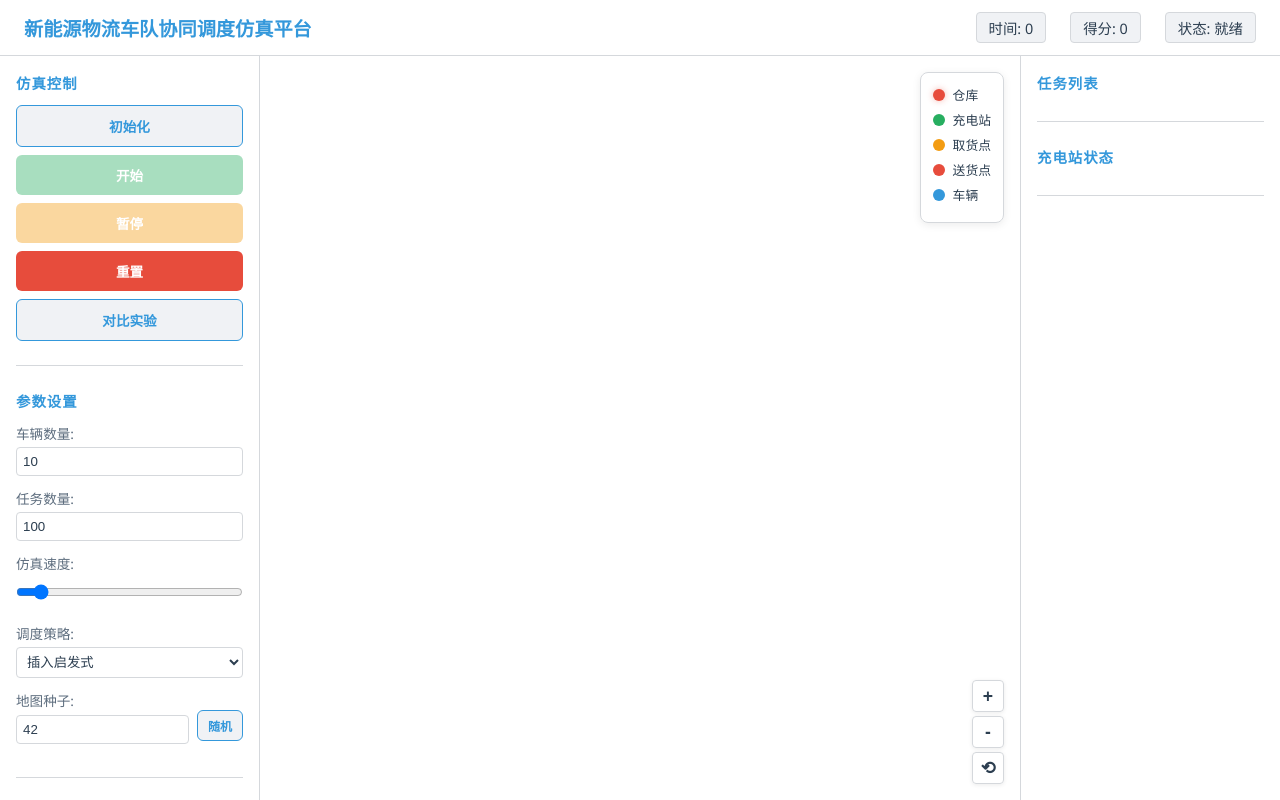
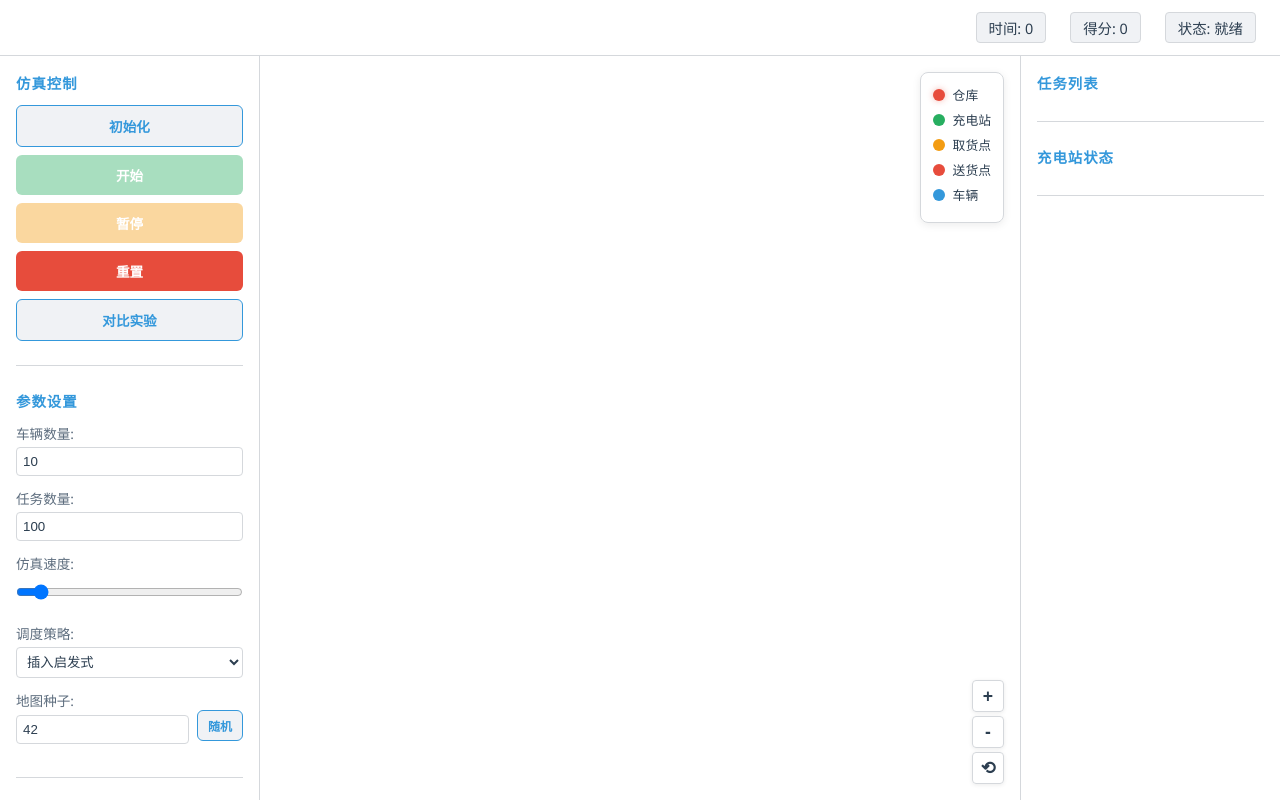
Before and after one commit to Dickey007s/Data_structure, a plain HTML site: page frontend/index.html in a window 1280 px wide. Drawn offline with nearby package versions, Linux system fonts and the light colour scheme; no server answers.

Commit message:
fix(ui): remove header title, keep status bar only

```diff
--- a/frontend/css/styles.css
+++ b/frontend/css/styles.css
@@ -34,7 +34,7 @@ body {
 
 .header {
     display: flex;
-    justify-content: space-between;
+    justify-content: flex-end;
     align-items: center;
     padding: 12px 24px;
     background: var(--bg-secondary);
--- a/frontend/index.html
+++ b/frontend/index.html
@@ -10,7 +10,6 @@
 <body>
     <div class="app-container">
         <header class="header">
-            <h1>新能源物流车队协同调度仿真平台</h1>
             <div class="status-bar">
                 <span id="sim-time">时间: 0</span>
                 <span id="sim-score">得分: 0</span>
```
